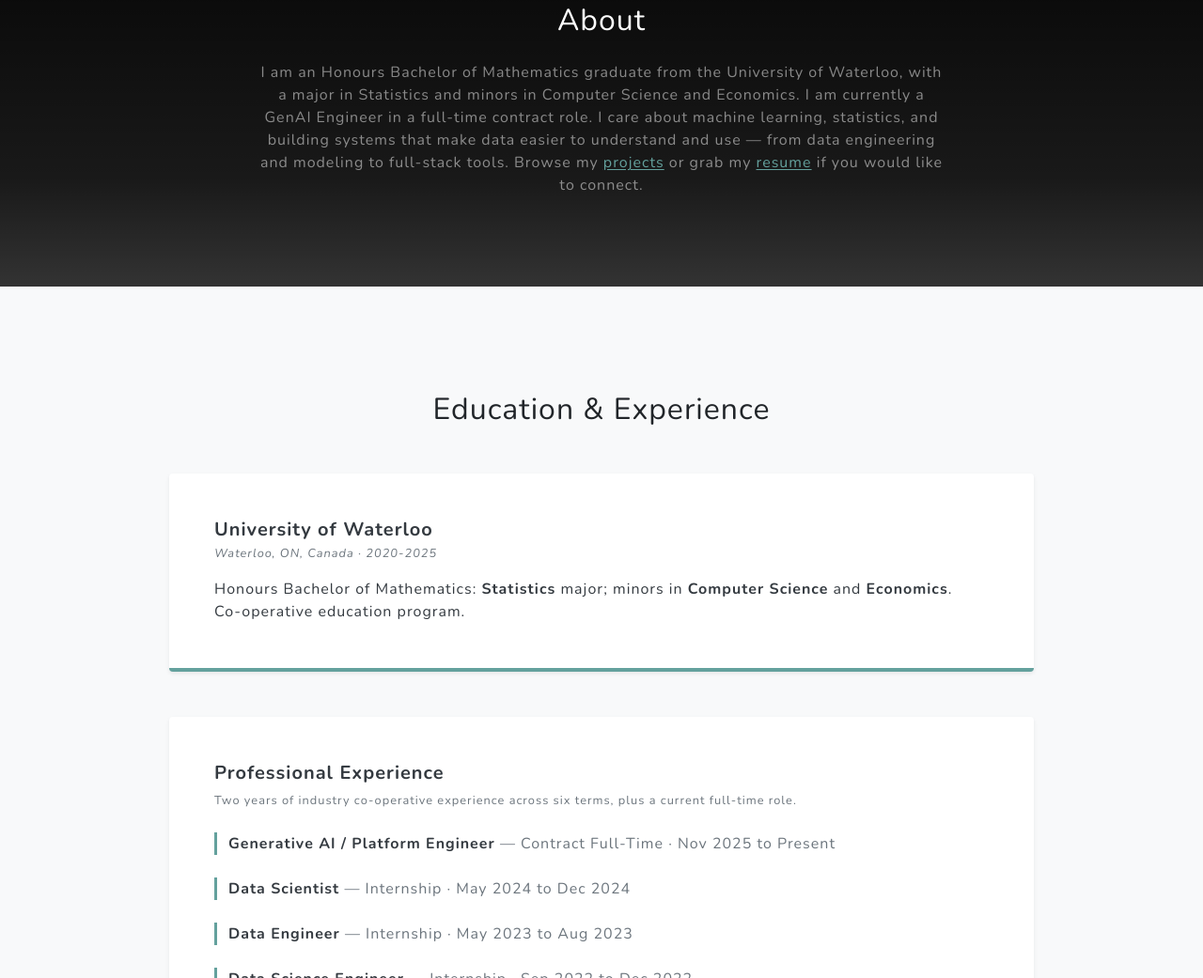
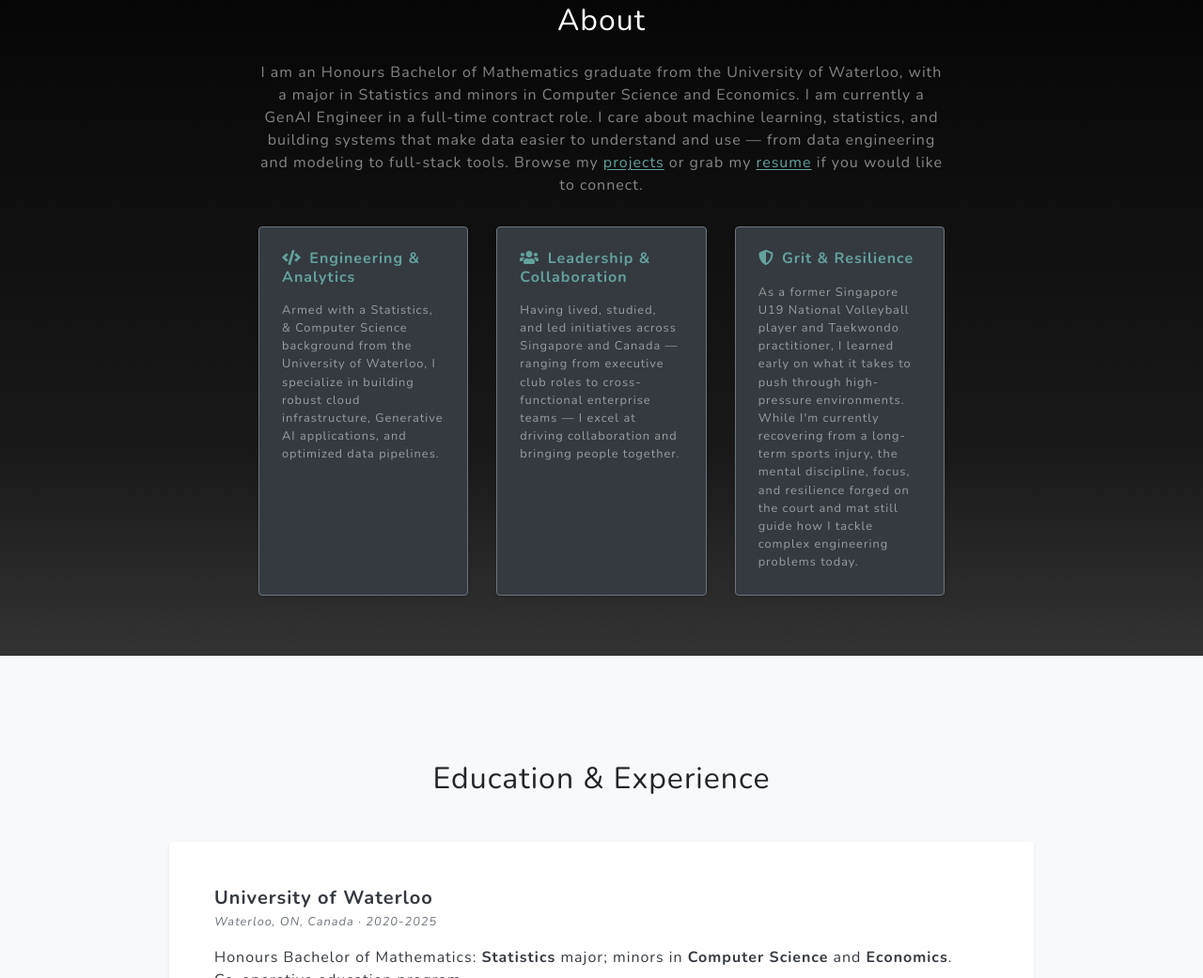
Before and after one commit to sharmabhay/sharmabhay.github.io, a website: page index.html in a window 1280 px wide. Shown: the part 957-1998 px from the top of the page at 94% size. Drawn offline with nearby package versions, Linux system fonts and the light colour scheme.

Commit message:
updated content

```diff
--- a/index.html
+++ b/index.html
@@ -29,7 +29,7 @@
     <body id="home">
         <nav class="navbar navbar-expand-lg fixed-top" id="mainNav">
             <div class="container">
-                <a class="navbar-brand js-scroll-trigger" id="navbarBrand" href="#home">Abhay Sharma</a>
+                <a class="navbar-brand js-scroll-trigger" id="navbarBrand" href="index.html">Abhay Sharma</a>
                 <button
                     class="navbar-toggler navbar-toggler-right"
                     type="button"
@@ -78,6 +78,42 @@
                             <a class="about-link" href="#resume">resume</a>
                             if you would like to connect.
                         </p>
+
+                        <div class="row text-left">
+                            <!-- Pillar 1: Engineering & Analytics -->
+                            <div class="col-md-4 mb-4 mb-md-0">
+                                <div class="card bg-dark text-white border-secondary h-100 p-3 shadow-sm">
+                                    <div class="card-body p-2 d-flex flex-column">
+                                        <h3 class="h6 font-weight-bold text-primary mb-3"><i class="fas fa-code mr-1"></i> Engineering &amp; Analytics</h3>
+                                        <p class="small text-white-50 mb-0">
+                                            Armed with a Statistics, &amp; Computer Science background from the University of Waterloo, I specialize in building robust cloud infrastructure, Generative AI applications, and optimized data pipelines.
+                                        </p>
+                                    </div>
+                                </div>
+                            </div>
+                            <!-- Pillar 2: Leadership & Collaboration -->
+                            <div class="col-md-4 mb-4 mb-md-0">
+                                <div class="card bg-dark text-white border-secondary h-100 p-3 shadow-sm">
+                                    <div class="card-body p-2 d-flex flex-column">
+                                        <h3 class="h6 font-weight-bold text-primary mb-3"><i class="fas fa-users mr-1"></i> Leadership &amp; Collaboration</h3>
+                                        <p class="small text-white-50 mb-0">
+                                            Having lived, studied, and led initiatives across Singapore and Canada — ranging from executive club roles to cross-functional enterprise teams — I excel at driving collaboration and bringing people together.
+                                        </p>
+                                    </div>
+                                </div>
+                            </div>
+                            <!-- Pillar 3: Grit & Resilience -->
+                            <div class="col-md-4">
+                                <div class="card bg-dark text-white border-secondary h-100 p-3 shadow-sm">
+                                    <div class="card-body p-2 d-flex flex-column">
+                                        <h3 class="h6 font-weight-bold text-primary mb-3"><i class="fas fa-shield-alt mr-1"></i> Grit &amp; Resilience</h3>
+                                        <p class="small text-white-50 mb-0">
+                                            As a former Singapore U19 National Volleyball player and Taekwondo practitioner, I learned early on what it takes to push through high-pressure environments. While I'm currently recovering from a long-term sports injury, the mental discipline, focus, and resilience forged on the court and mat still guide how I tackle complex engineering problems today.
+                                        </p>
+                                    </div>
+                                </div>
+                            </div>
+                        </div>
                     </div>
                 </div>
             </div>
```
